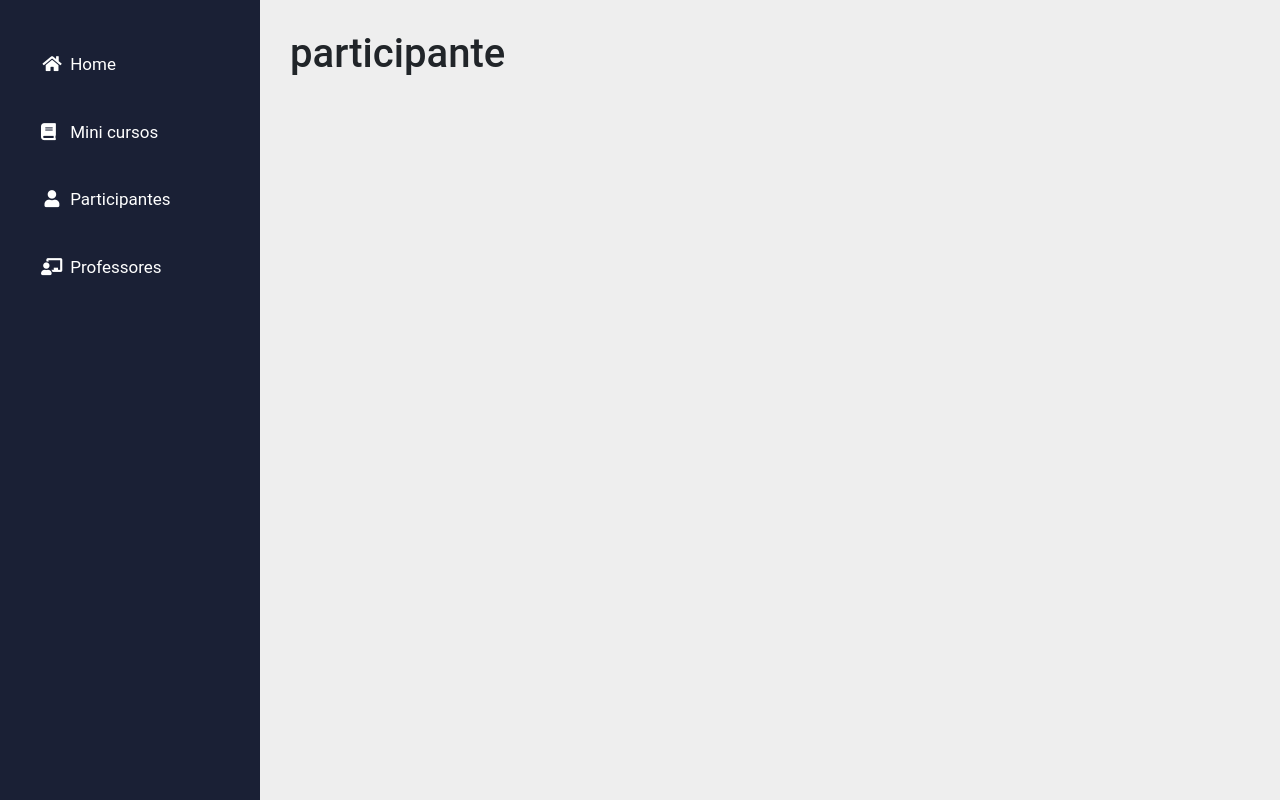
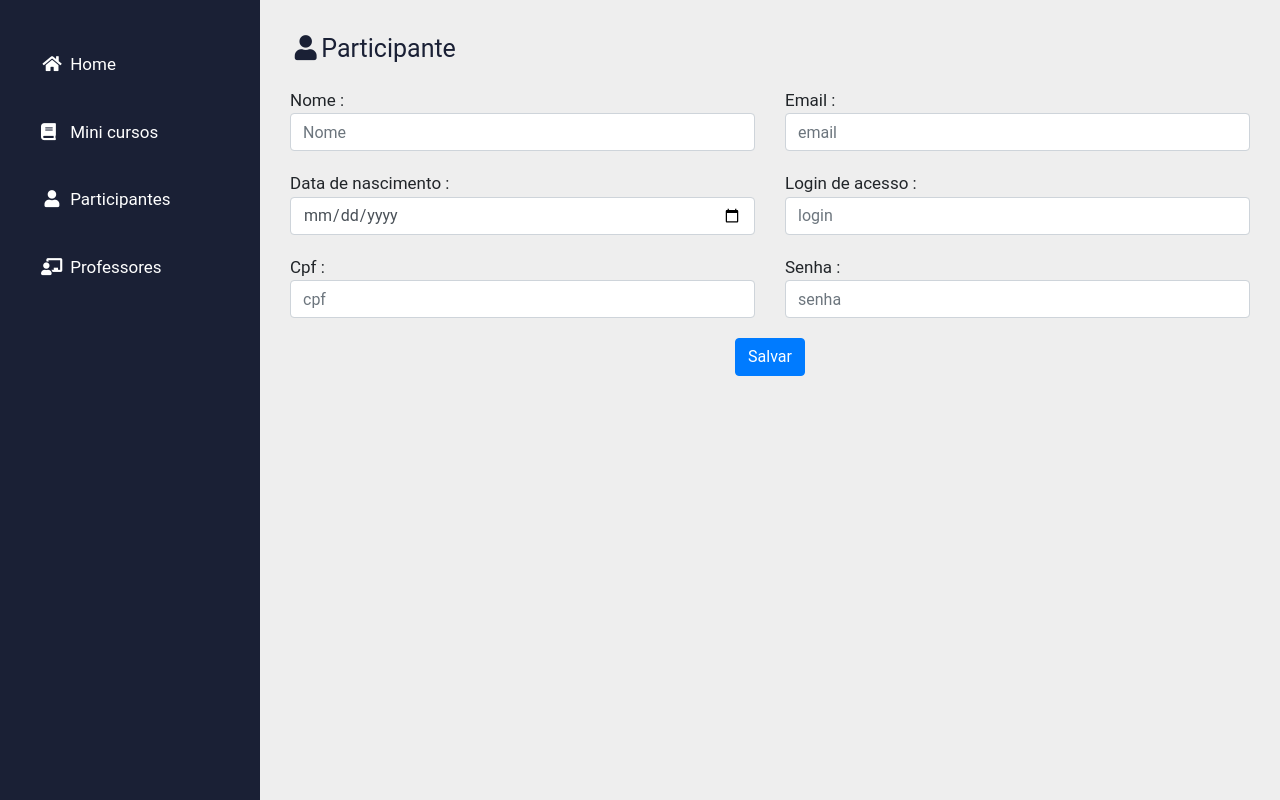
Before and after one commit to edmarsoares/gerenciador_cursos_angular_front, an Angular app: page /participante in a window 1280 px wide. Built offline with nearby package versions, Linux system fonts and the light colour scheme; no server answers.

Commit message:
adicionando reactive forms para o cadastro de participante

```diff
--- a/src/app/app-routing.module.ts
+++ b/src/app/app-routing.module.ts
@@ -4,6 +4,7 @@ import { ParticipanteComponent } from './participante/participante.component';
 import { DashboardComponent } from './dashboard/dashboard.component';
 import { MiniCursoComponent } from './mini-curso/mini-curso.component';
 import { RealtimeComponent } from './realtime/realtime.component';
+import { ListagemParticipanteComponent } from './participante/listagem-participante/listagem-participante.component';
 
 
 const routes: Routes = [
@@ -12,6 +13,7 @@ const routes: Routes = [
     component: DashboardComponent,
     children: [
       {path: 'participante' , component: ParticipanteComponent },
+      {path: 'listagem', component: ListagemParticipanteComponent},
       {path: 'minicurso', component:MiniCursoComponent},
       {path: 'realtime', component: RealtimeComponent}
     ]
--- /dev/null
+++ b/src/app/entidade/usuario.ts
@@ -0,0 +1,33 @@
+
+import { FormGroup, FormControl, Validators } from '@angular/forms';
+export class Usuario {
+
+    id: string;
+    nome: string;
+    email:string;
+    username: string;
+    password: string;
+    confirmPassword: string;
+
+    constructor(){}
+
+    static getControl(): FormGroup{
+        return new FormGroup({
+            id: new FormControl(),
+            nome: new FormControl('',[Validators.required]),
+            email: new FormControl('',[Validators.required]),
+            username: new FormControl('',[Validators.required]),
+            password: new FormControl('',[Validators.required]),
+            confirmPassword: new FormControl()
+        });
+    }
+
+    static getInicializeControls(usuario: Usuario): FormGroup{
+        return new FormGroup({
+            id: new FormControl(usuario.id),
+            nome: new FormControl(usuario.nome),
+            email: new FormControl(usuario.email),
+            username: new FormControl(usuario.username),
+        })
+    }
+}
--- /dev/null
+++ b/src/app/participante/listagem-participante/listagem-participante.component.html
@@ -0,0 +1,3 @@
+<p>
+  listagem-participante works!
+</p>
--- /dev/null
+++ b/src/app/participante/listagem-participante/listagem-participante.component.ts
@@ -0,0 +1,15 @@
+import { Component, OnInit } from '@angular/core';
+
+@Component({
+  selector: 'app-listagem-participante',
+  templateUrl: './listagem-participante.component.html',
+  styleUrls: ['./listagem-participante.component.css']
+})
+export class ListagemParticipanteComponent implements OnInit {
+
+  constructor() { }
+
+  ngOnInit() {
+  }
+
+}
--- a/src/app/participante/participante.component.html
+++ b/src/app/participante/participante.component.html
@@ -1 +1,43 @@
-<H1>participante</H1>
+<div class="conteudo">
+
+    <header><i class="fa fa-fw fa-user"></i>Participante</header>
+
+    <form #form="ngForm"  [formGroup]="formGroup" >
+        <div class="row">
+            <div class="col">
+               <div class="controles"  formGroupName="usuario">
+                   <span> Nome :</span><input formControlName="nome" type="text" class="form-control" placeholder="Nome">
+                </div>
+                <span class="error-message"
+                *ngIf="form.submitted && controls.participante.get('usuario').get('nome').errors">Insira o nome</span>
+
+                <div class="controles">
+                   <span> Data de nascimento :</span> <input formControlName="dataNascimento" class="form-control" type="date" name="dataNasc" placeholder="data de nascimento">
+                </div>
+
+                <div class="controles">
+                    <span> Cpf :</span><input formControlName="cpf" class="form-control" type="text" name="cpf" placeholder="cpf">
+                </div>
+            </div>
+            <div class="col">
+                <div class="controles" formGroupName="usuario">
+                    <span> Email :</span><input formControlName="email" class="form-control" type="email" name="email" placeholder="email">
+                </div>
+
+                <div class="controles" formGroupName="usuario">
+                    <span> Login de acesso :</span><input formControlName="username" class="form-control" type="text" name="login" id="" placeholder="login">
+                </div>
+
+                <div class="controles" formGroupName="usuario">
+                    <span> Senha :</span><input formControlName="password" class="form-control" type="text" class="form-control" placeholder="senha">
+                </div>
+            </div>
+
+        </div>
+        <div class="btnSalvar">
+            <input type="submit" value="Salvar" class="btn btn-primary btn-save">
+        </div>
+
+    </form>
+
+</div>
--- a/src/app/participante/participante.component.ts
+++ b/src/app/participante/participante.component.ts
@@ -1,5 +1,8 @@
 import { Component, OnInit } from '@angular/core';
 import { ParticipanteService } from './service/participante.service';
+import { FormGroup } from '@angular/forms';
+import { Participante } from './participante';
+
 
 @Component({
   selector: 'app-participante',
@@ -8,10 +11,14 @@ import { ParticipanteService } from './service/participante.service';
 })
 export class ParticipanteComponent implements OnInit {
 
+  formGroup: FormGroup;
+
   constructor(private participanteService:  ParticipanteService) { }
 
   ngOnInit() {
-    this.getAll();
+    this.formGroup= Participante.getControl();
+    console.log("Inicializando os formControls", this.formGroup.controls);
+
   }
 
   getAll(){
--- a/src/app/participante/participante.ts
+++ b/src/app/participante/participante.ts
@@ -1,6 +1,34 @@
+import { FormGroup, FormControl, Validators } from '@angular/forms';
+import { Usuario } from '../entidade/usuario';
+
+
 export class Participante{
 
     id : number;
     dataNascimento: Date;
     cpf : string;
+    usuario: Usuario;
+
+    constructor(){
+        this.usuario = new Usuario;
+    }
+
+    static getControl(): FormGroup {
+        return new FormGroup({
+            id: new FormControl(),
+            dataNascimento: new FormControl('',[Validators.required]),
+            cpf: new FormControl('',[Validators.required]),
+            usuario: Usuario.getControl()
+        });
+    }
+
+    static getInicializeControl(participante: Participante): FormGroup{
+
+        return new FormGroup({
+            id: new FormControl(participante.id),
+            dataNascimento: new FormControl(participante.dataNascimento),
+            cpf: new FormControl(participante.cpf),
+            usuario: Usuario.getInicializeControls(participante.usuario)
+        })
+    }
 }
--- a/src/app/realtime/realtime.component.css
+++ b/src/app/realtime/realtime.component.css
@@ -13,10 +13,7 @@
 }
 header {
     align-content: stretch;
-
-    font-size: 30px;
     /* flex-wrap: wrap; */
-    color: #1a2035;
 }
 
 .card {
--- a/src/styles.css
+++ b/src/styles.css
@@ -4,3 +4,22 @@ body {
     font-family: Roboto,Helvetica,Arial,sans-serif;
     font-size: 14px;
 }
+
+header {
+    font-size: 25px;
+    color: #1a2035;
+}
+
+.controles {
+    margin-top: 20px;
+}
+
+span {
+    font-size: 17px;
+}
+
+.btnSalvar {
+    display: flex;
+    justify-content: center;
+    margin-top: 20px;
+}
```
Also changed, not shown: src/app/app.module.ts (+7 -2 lines), src/app/participante/listagem-participante/listagem-participante.component.css (added).
